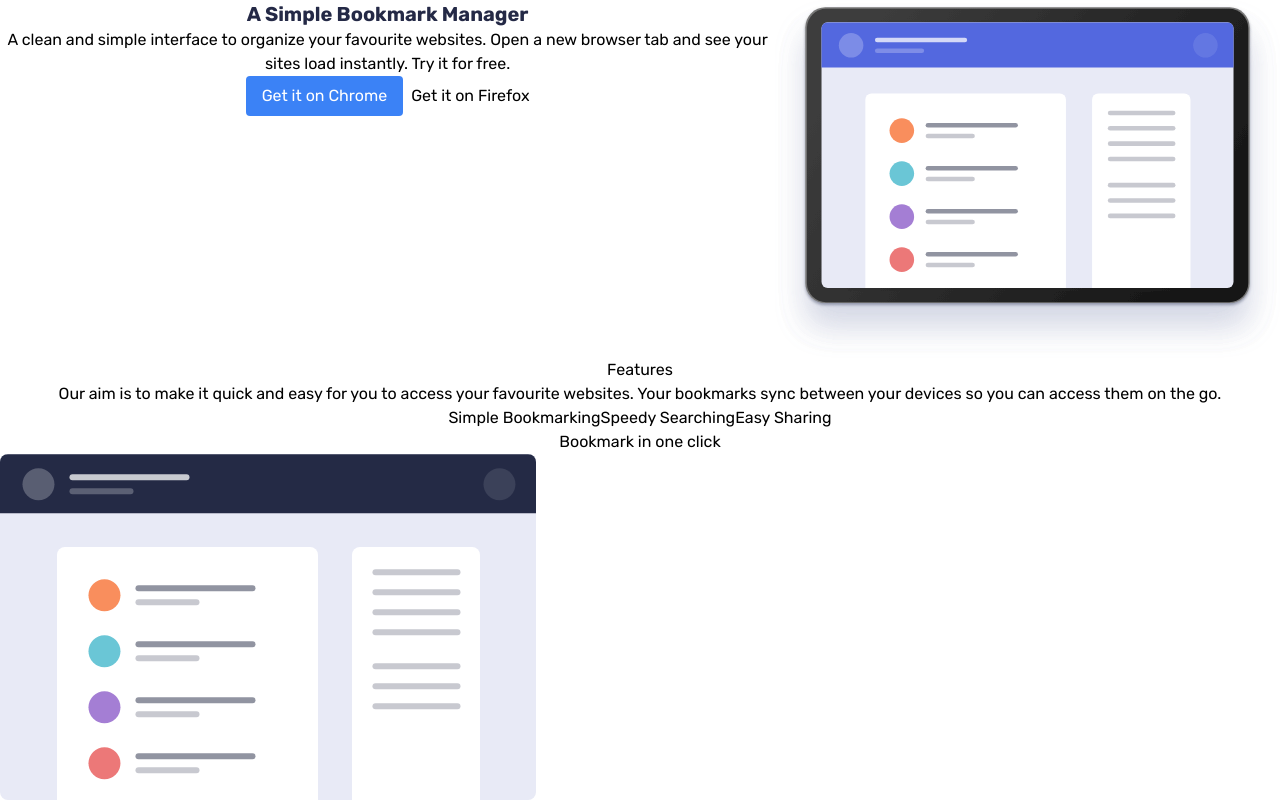
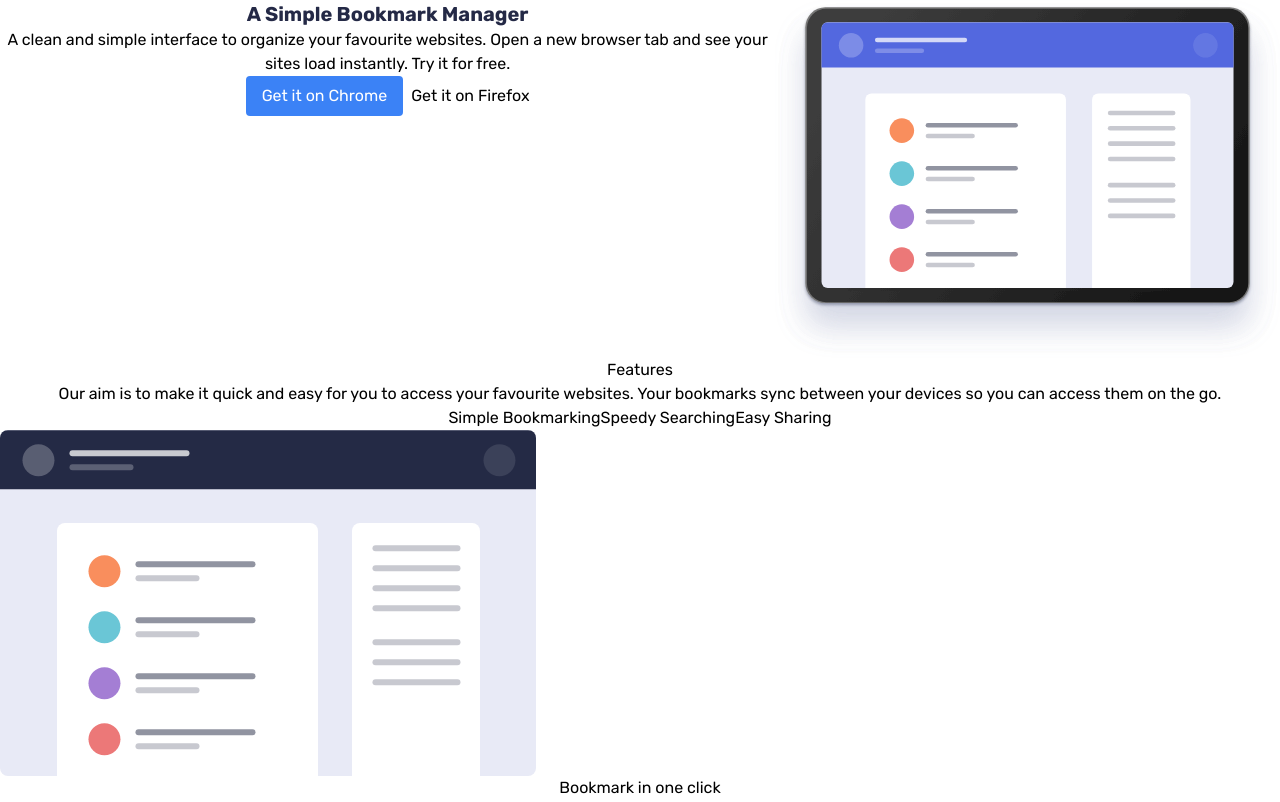
Before and after one commit to tutich/bookLanding, a React (Create React App) app in the folder client/: page / in a window 1280 px wide. Shown: the top 802 px of the page. Built offline with nearby package versions, Linux system fonts and the light colour scheme.

Commit message:
about css

```diff
--- a/client/src/components/about/About.jsx
+++ b/client/src/components/about/About.jsx
@@ -58,8 +58,8 @@ const About = () => {
         <article>
         {selectedId && (
             <>
+              <img src={Data[selectedId - 1].image} alt={Data[selectedId - 1].title} />
               <h3>{Data[selectedId - 1].title}</h3>
-              <img src={Data[selectedId - 1].image} alt={Data[selectedId - 1].title} />
               <p>{Data[selectedId - 1].desc}</p>
             </>
           )}
```
